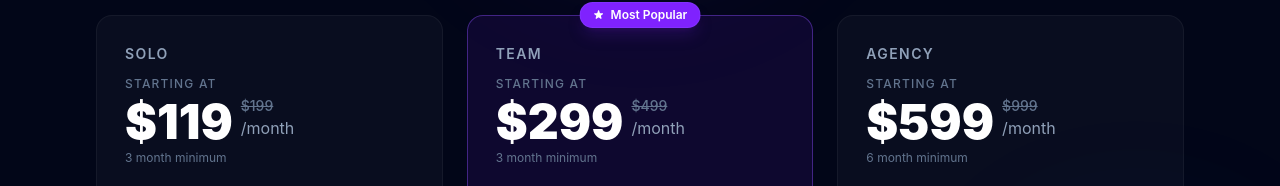
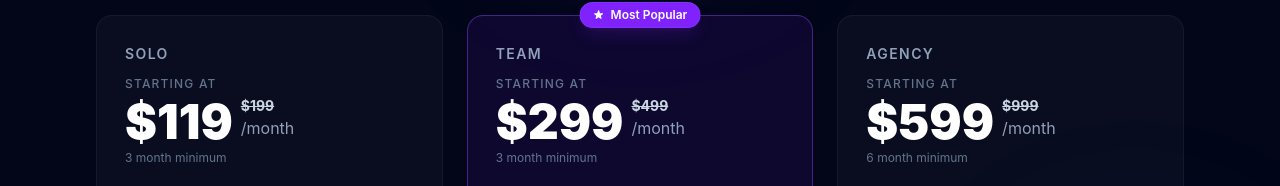
Before and after one commit to Pratham0-7/AutoGrowEcoFrontend, a React (Vite) app: page /pricing in a window 1280 px wide. Shown: the part 480-666 px from the top of the page. Built offline with nearby package versions, Linux system fonts and the light colour scheme; no server answers.

Commit message:
Added a banner in pricing

```diff
--- a/src/components/Pricing.jsx
+++ b/src/components/Pricing.jsx
@@ -142,7 +142,7 @@ const PlanCard = ({ plan, delay }) => {
       <div className="mt-1 flex items-end gap-2">
         <span className="text-5xl font-black text-white">{plan.foundingPrice}</span>
         <div className="mb-1.5 flex flex-col items-start">
-          <span className="text-sm font-medium text-slate-500 line-through">{plan.price}</span>
+          <span className="text-sm font-bold text-slate-300 line-through">{plan.price}</span>
           <span className="text-base text-slate-400">{plan.period}</span>
         </div>
       </div>
```
